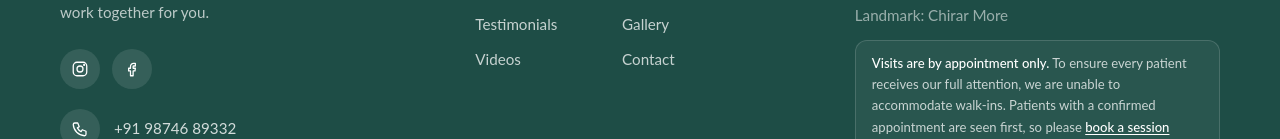
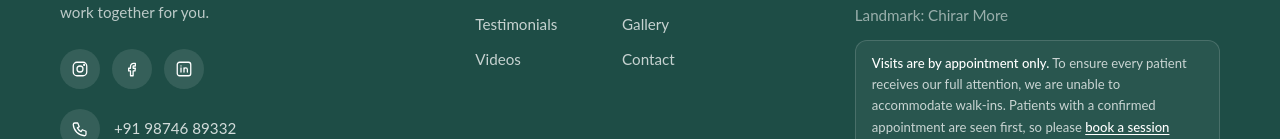
Before and after one commit to kumarnilima1512-bit/soulSolutions, a Nuxt app: page / in a window 1280 px wide. Shown: the part 1885-2024 px from the top of the page. Built offline with nearby package versions, Linux system fonts and the light colour scheme.

Commit message:
feat: added LinkedIn icon

```diff
--- a/app/components/Footer.vue
+++ b/app/components/Footer.vue
@@ -7,6 +7,11 @@ const socials = [
   {
     label: 'Facebook',
     href: 'https://www.facebook.com/share/1Cf4HV529u/',
+  },
+
+  {
+    label: 'LinkedIn',
+    href: 'https://www.linkedin.com/company/soul-solutions-private-limited/',
   },
 ]
 
@@ -62,9 +67,16 @@ const year = new Date().getFullYear()
       <circle cx="12" cy="12" r="4" />
       <circle cx="17.5" cy="6.5" r="0.6" fill="currentColor" />
     </svg>
+
     <!-- Facebook -->
+    <svg v-else-if="s.label === 'Facebook'" viewBox="0 0 24 24" class="h-4 w-4 sm:h-[18px] sm:w-[18px]" fill="none" stroke="currentColor" stroke-width="1.7" stroke-linecap="round" stroke-linejoin="round" aria-hidden="true">
+      <path d="M14 8h2.5V4.5H14A4 4 0 0 0 10 8.5V11H7.5v3.5H10V21h3.5v-6.5H16l.5-3.5h-3V8.8c0-.5.3-.8.8-.8Z" />
+    </svg>
+
+    <!-- LinkedIn -->
     <svg v-else viewBox="0 0 24 24" class="h-4 w-4 sm:h-[18px] sm:w-[18px]" fill="none" stroke="currentColor" stroke-width="1.7" stroke-linecap="round" stroke-linejoin="round" aria-hidden="true">
-                <path d="M14 8h2.5V4.5H14A4 4 0 0 0 10 8.5V11H7.5v3.5H10V21h3.5v-6.5H16l.5-3.5h-3V8.8c0-.5.3-.8.8-.8Z" />
+      <rect x="3" y="3" width="18" height="18" rx="3" />
+      <path d="M8 10.5V16M8 7.8v.1M12 16v-5.5M12 12.8c0-1.4 1-2.3 2.3-2.3s2.2.9 2.2 2.4V16" />
     </svg>
   </a>
 </div>
```
Lines whose indentation alone changed are shown as unchanged.
